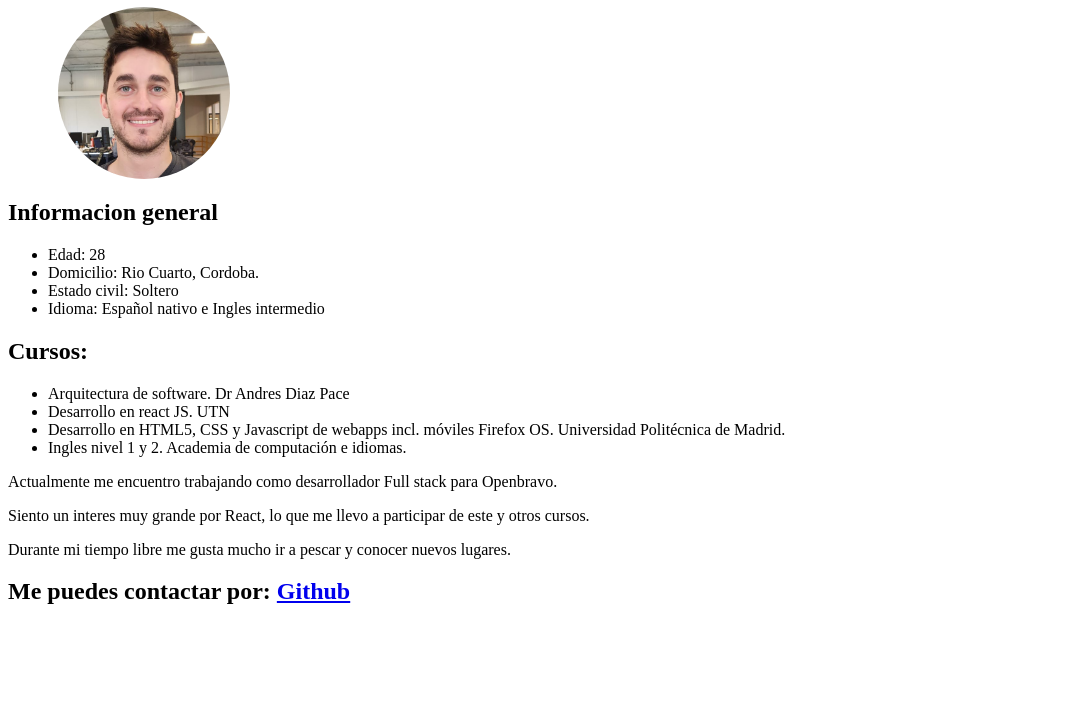
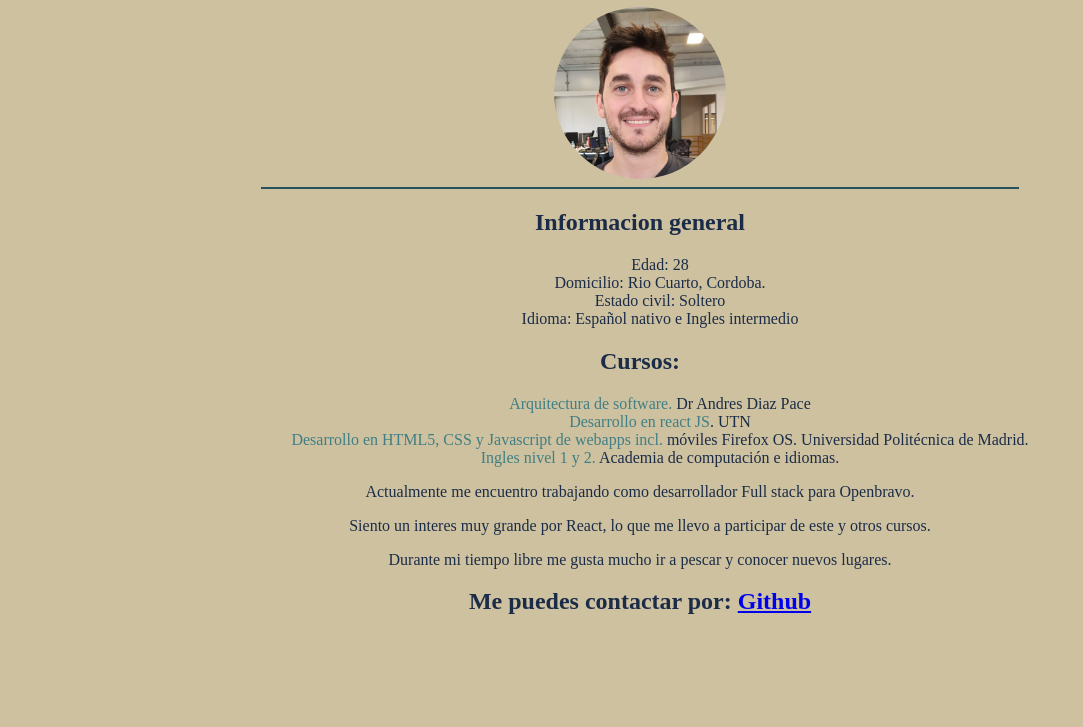
Before and after one commit to MauriDV/cursoReact, a plain HTML site: page index.html in a window 1280 px wide. Shown: the part 73-800 px from the top of the page, without its empty margins (0-1083 px from the left). Drawn offline with Linux system fonts and the light colour scheme.

Commit message:
add css file

```diff
--- a/index.html
+++ b/index.html
@@ -4,11 +4,13 @@
     <meta charset="UTF-8">
     <meta http-equiv="X-UA-Compatible" content="IE=edge">
     <meta name="viewport" content="width=device-width, initial-scale=1.0">
+    <link href="styles.css" rel="stylesheet" type="text/css" media="screen"/>
     <title>Document</title>
 </head>
 <body>
     <h1>Mauricio Delle Vedove</h1>
-    <img src="profile.jpeg" alt="Mauricio Delle Vedove" width="172" height="172" style="vertical-align:middle;margin:0px 50px;border-radius: 50%">
+    <img src="profile.jpeg" alt="Mauricio Delle Vedove" width="172" height="172">
+    <hr>
     <h2>Informacion general</h2>
     <ul>
         <li>Edad: 28</li>
@@ -18,10 +20,10 @@
     </ul>
     <h2>Cursos:</h2>
     <ul>
-        <li>Arquitectura de software. Dr Andres Diaz Pace</li>
-        <li>Desarrollo en react JS. UTN</li>
-        <li>Desarrollo en HTML5, CSS y Javascript de webapps incl. móviles Firefox OS. Universidad Politécnica de Madrid.</li>
-        <li>Ingles nivel 1 y 2. Academia de computación e idiomas.</li>
+        <li><span>Arquitectura de software.</span> Dr Andres Diaz Pace</li>
+        <li><span>Desarrollo en react JS</span>. UTN</li>
+        <li><span>Desarrollo en HTML5, CSS y Javascript de webapps incl.</span> móviles Firefox OS. Universidad Politécnica de Madrid.</li>
+        <li><span>Ingles nivel 1 y 2.</span> Academia de computación e idiomas.</li>
     </ul>
     <p>Actualmente me encuentro trabajando como desarrollador Full stack para Openbravo.</p>
     <p>Siento un interes muy grande por React, lo que me llevo a participar de este y otros cursos.</p>
--- /dev/null
+++ b/styles.css
@@ -0,0 +1,29 @@
+body {
+    background-color: #cec19f;
+    text-align: center;
+    color: #1b2c48;
+}
+
+ul {
+    list-style-type: none;
+}
+
+hr {
+    margin-left: 20%;
+    margin-right: 20%;
+    border: 1px solid #28515f;
+}
+
+h1 {
+    color: #1b2c48;
+}
+
+img {
+    vertical-align:middle;
+    margin:0px 50px;
+    border-radius: 50%
+}
+
+span {
+    color: #3f7f85;
+}
```
